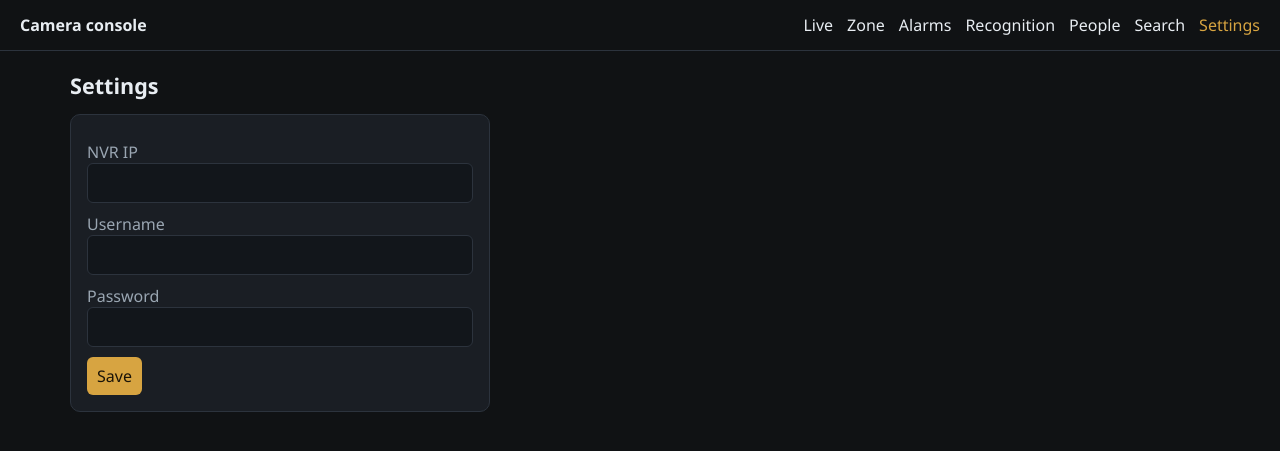
After one commit to gtlfilesbd-droid/Genesis-OpenView, a Django app: page /settings/ in a window 1280 px wide. The commit adds this page. Shown: the top 451 px of the page. Run offline with Django 5.2, Linux system fonts and the light colour scheme; data that the repository does not hold is empty.

Commit message:
Save the NVR address in Settings and use it for the camera stream.
Co-authored-by: Cursor <cursoragent@cursor.com>

```diff
--- a/camera/services/engine.py
+++ b/camera/services/engine.py
@@ -274,7 +274,7 @@ class Engine:
         try:
             url, channel = stream_url(self.camera_number, self.stream)
         except Exception:
-            self._fail(generation, "Set RTSP_URL in .env")
+            self._fail(generation, "Set the NVR in Settings")
             return
         device = "cuda" if torch.cuda.is_available() else "cpu"
         # The small model keeps the CPU preview smooth. CUDA can carry the larger one.
--- a/camera/services/rtsp.py
+++ b/camera/services/rtsp.py
@@ -1,6 +1,7 @@
 import os
 import re
 from pathlib import Path
+from urllib.parse import quote, unquote, urlparse
 
 ROOT = Path(__file__).resolve().parents[2]
 _CHANNEL = re.compile(r"/Streaming/Channels/\d+")
@@ -19,10 +20,41 @@ def load_env_value(key: str) -> str:
     return os.environ.get(key, "").strip()
 
 
-def base_rtsp_url() -> str:
+def build_rtsp_url(host: str, username: str, password: str) -> str:
+    user = quote(username, safe="")
+    secret = quote(password, safe="")
+    return f"rtsp://{user}:{secret}@{host}:554/Streaming/Channels/102"
+
+
+def saved_nvr_url() -> str:
+    try:
+        from camera.models import Nvr
+    except Exception:
+        return ""
+    try:
+        nvr = Nvr.objects.order_by("pk").first()
+    except Exception:
+        return ""
+    if nvr is None or not nvr.host or not nvr.username:
+        return ""
+    return build_rtsp_url(nvr.host, nvr.username, nvr.password)
+
+
+def env_nvr_fields() -> tuple[str, str]:
     url = load_env_value("RTSP_URL")
     if not url or "user:password@host" in url:
-        raise RuntimeError("Set RTSP_URL in .env")
+        return "", ""
+    parsed = urlparse(url)
+    return parsed.hostname or "", unquote(parsed.username or "")
+
+
+def base_rtsp_url() -> str:
+    stored = saved_nvr_url()
+    if stored:
+        return stored
+    url = load_env_value("RTSP_URL")
+    if not url or "user:password@host" in url:
+        raise RuntimeError("Set the NVR in Settings")
     return url
 
 
--- a/camera/templates/camera/base.html
+++ b/camera/templates/camera/base.html
@@ -142,6 +142,7 @@
       <a href="{% url 'recognition' %}" {% if request.resolver_match.url_name == 'recognition' %}class="active"{% endif %}>Recognition</a>
       <a href="{% url 'people' %}" {% if request.resolver_match.url_name == 'people' %}class="active"{% endif %}>People</a>
       <a href="{% url 'search' %}" {% if request.resolver_match.url_name == 'search' %}class="active"{% endif %}>Search</a>
+      <a href="{% url 'settings' %}" {% if request.resolver_match.url_name == 'settings' %}class="active"{% endif %}>Settings</a>
     </nav>
   </header>
   <main>
--- /dev/null
+++ b/camera/templates/camera/settings.html
@@ -0,0 +1,20 @@
+{% extends "camera/base.html" %}
+{% block title %}Settings{% endblock %}
+{% block content %}
+<h1>Settings</h1>
+<section class="panel" style="max-width: 420px;">
+  <form method="post">
+    {% csrf_token %}
+    <label>NVR IP
+      <input type="text" name="host" value="{{ host }}" required autocomplete="off" inputmode="decimal" style="width: 100%;">
+    </label>
+    <label>Username
+      <input type="text" name="username" value="{{ username }}" required autocomplete="off" style="width: 100%;">
+    </label>
+    <label>Password
+      <input type="password" name="password" value="{{ password }}" autocomplete="off" style="width: 100%;" {% if not password %}required{% endif %}>
+    </label>
+    <button type="submit">Save</button>
+  </form>
+</section>
+{% endblock %}
--- a/camera/urls.py
+++ b/camera/urls.py
@@ -20,4 +20,5 @@ urlpatterns = [
     path("people/<int:pk>/samples/", views.person_samples, name="person_samples"),
     path("people/<int:pk>/samples/<int:sample_pk>/delete/", views.sample_delete, name="sample_delete"),
     path("search/", views.search, name="search"),
+    path("settings/", views.settings, name="settings"),
 ]
--- a/camera/views.py
+++ b/camera/views.py
@@ -1,3 +1,4 @@
+import ipaddress
 import json
 import time
 
@@ -7,7 +8,8 @@ from django.http import HttpResponse, JsonResponse, StreamingHttpResponse
 from django.shortcuts import get_object_or_404, redirect, render
 from django.views.decorators.http import require_POST
 
-from .models import Alarm, FaceCapture, Person, PersonSample, Zone
+from .models import Alarm, FaceCapture, Nvr, Person, PersonSample, Zone
+from .services.rtsp import env_nvr_fields
 from .services.engine import engine, grab_jpeg
 from .services.faces import (
     MATCH_THRESHOLD,
@@ -18,6 +20,13 @@ from .services.faces import (
     to_bytes,
 )
 from .services.gallery import add_sample, load_person_vector, load_person_vectors
+
+
+def _ipv4(value: str) -> str:
+    try:
+        return str(ipaddress.IPv4Address(value.strip()))
+    except (ValueError, ipaddress.AddressValueError):
+        return ""
 
 
 def _camera_number(value, default: int) -> int:
@@ -367,6 +376,55 @@ def sample_delete(request, pk, sample_pk):
     return redirect("people")
 
 
+def settings(request):
+    nvr = Nvr.objects.order_by("pk").first()
+    if nvr is not None:
+        host, username = nvr.host, nvr.username
+        password_value = nvr.password
+    else:
+        host, username = env_nvr_fields()
+        password_value = ""
+    if request.method == "POST":
+        host = request.POST.get("host", "").strip()
+        username = request.POST.get("username", "").strip()
+        password = request.POST.get("password", "")
+        if password != "":
+            password_value = password
+        ip = _ipv4(host)
+        if not ip:
+            messages.error(request, "Enter a valid IPv4 address.")
+        elif not username:
+            messages.error(request, "Username is required.")
+        elif nvr is None and password == "":
+            messages.error(request, "Password is required.")
+        else:
+            if nvr is None:
+                Nvr.objects.create(host=ip, username=username, password=password)
+            else:
+                nvr.host = ip
+                nvr.username = username
+                if password != "":
+                    nvr.password = password
+                nvr.save()
+                Nvr.objects.exclude(pk=nvr.pk).delete()
+            messages.success(request, "NVR saved.")
+            if engine.running or engine.starting:
+                engine.start(engine.camera_number, engine.stream)
+            else:
+                with engine._lock:
+                    engine.error = ""
+            return redirect("settings")
+    return render(
+        request,
+        "camera/settings.html",
+        {
+            "host": host,
+            "username": username,
+            "password": password_value,
+        },
+    )
+
+
 def search(request):
     found = None
     error = ""
```
Also changed, not shown: camera/models.py (+9 -0 lines), camera/tests.py (+70 -0 lines), camera/migrations/0004_nvr.py (added).
